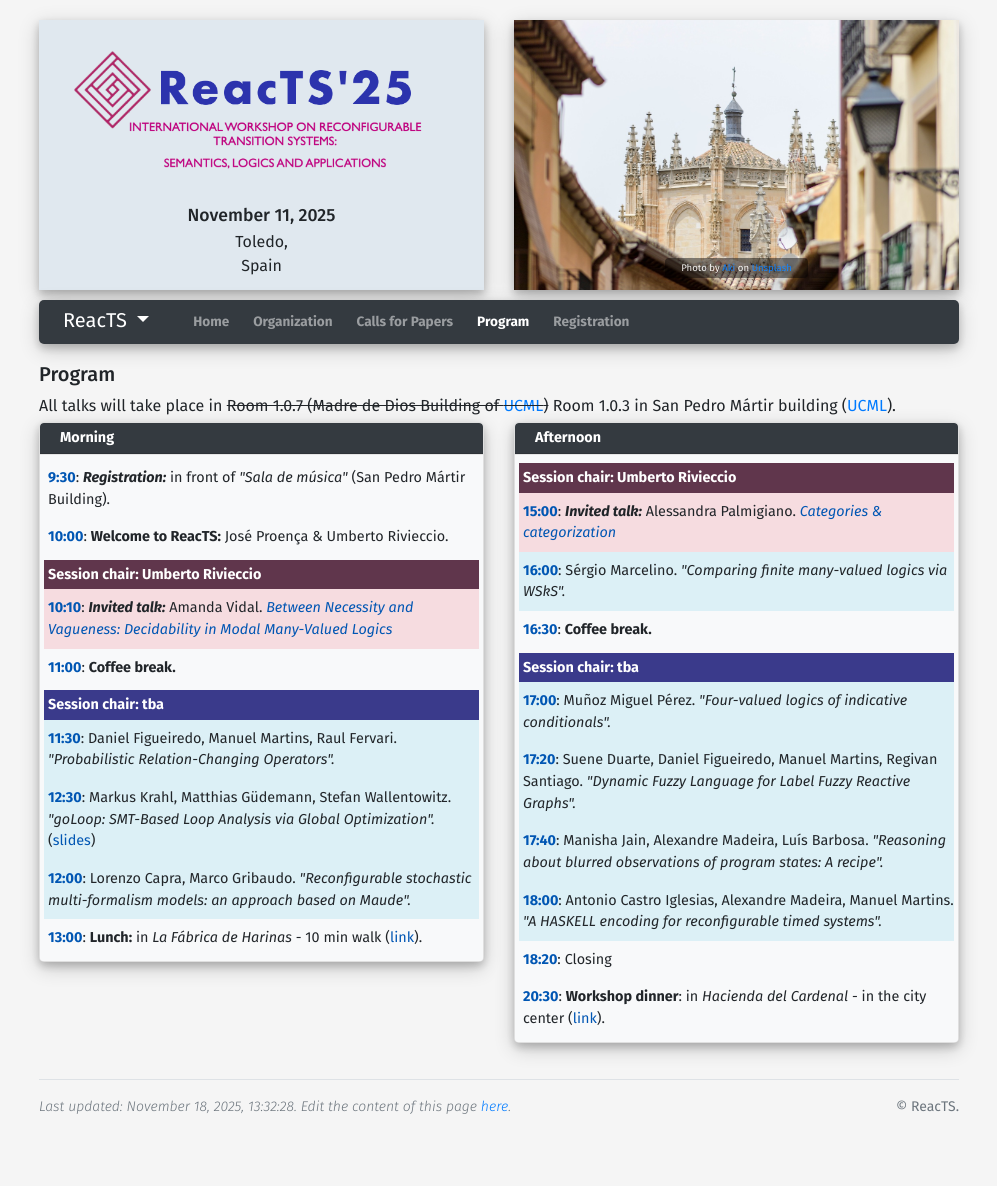
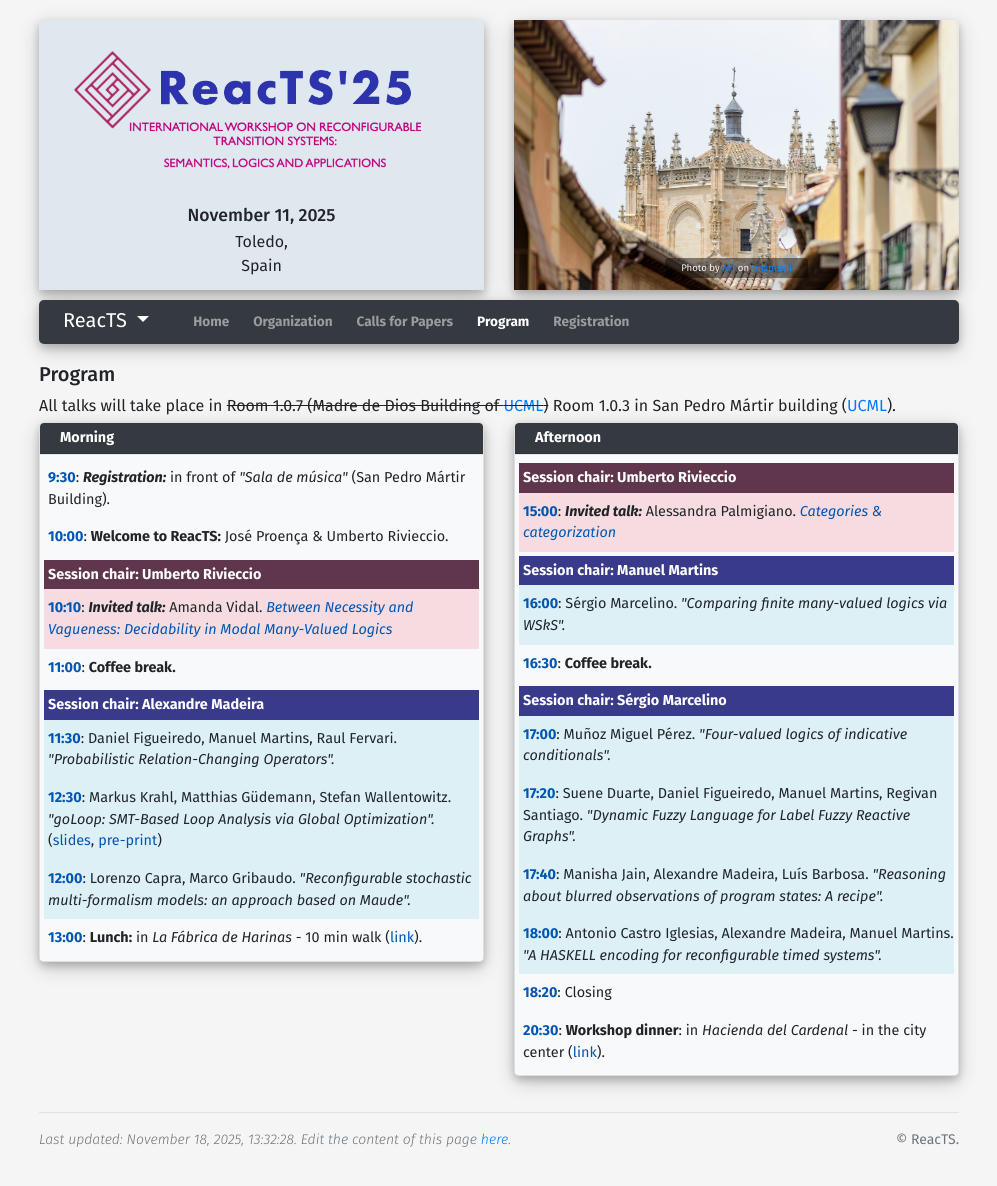
Before and after one commit to reacts-workshop/2025, a Jekyll site: the page built from program.html, in a window 1280 px wide. Shown: the whole page, without its empty margins (141-1138 px from the left). Built offline with Jekyll 4.4.1, drawn with Linux system fonts in a browser that asks for light colours; before the commit the page ends 1153 px from its top, so only the background shows below that.

Commit message:
new session chairs

```diff
--- a/program.html
+++ b/program.html
@@ -82,7 +82,7 @@ All talks will take place in <del>Room 1.0.7 (Madre de Dios Building of <a href=
                     <div class="session sorganisation">
                         <span class="time">11:00</span>: <b>Coffee break.</b>
                     </div>
-                    <div class="session schair">Session chair: tba</div>
+                    <div class="session schair">Session chair: Alexandre Madeira</div>
                     <div class="session stalk">
                         <span class="time">11:30</span>: Daniel Figueiredo, Manuel Martins, Raul Fervari.
                         <i>"Probabilistic Relation-Changing Operators".</i>
@@ -90,7 +90,8 @@ All talks will take place in <del>Room 1.0.7 (Madre de Dios Building of <a href=
                     <div class="session stalk">
                         <span class="time">12:30</span>: Markus Krahl, Matthias Güdemann, Stefan Wallentowitz.
                         <i>"goLoop: SMT-Based Loop Analysis via Global Optimization".</i>
-                        (<a href="assets/slides/goLoop-slides.pptx">slides</a>)
+                        (<a href="assets/slides/goLoop-slides.pptx">slides</a>, <a href="/2025/assets/files/ReacTS2025-pre-proceedings.pdf#page=21">pre-print</a>)
+
                     </div>
                     <div class="session stalk">
                         <span class="time">12:00</span>: Lorenzo Capra, Marco Gribaudo.
@@ -111,7 +112,7 @@ All talks will take place in <del>Room 1.0.7 (Madre de Dios Building of <a href=
                 <div class="session sinvited">
                     <span class="time">15:00</span>: <b><i>Invited talk:</b> </i>Alessandra Palmigiano. <i><a href="/2025/invited-talks#alessandrapalmigiano">Categories & categorization</a></i>
                 </div>
-                <!-- <div class="session schair">Session chair: Umberto Rivieccio</div> -->
+                <div class="session schair">Session chair: Manuel Martins</div>
                 <div class="session stalk">
                     <span class="time">16:00</span>: Sérgio Marcelino.
                     <i>"Comparing finite many-valued logics via WSkS".</i>
@@ -119,7 +120,7 @@ All talks will take place in <del>Room 1.0.7 (Madre de Dios Building of <a href=
                 <div class="session sorganisation">
                     <span class="time">16:30</span>: <b>Coffee break.</b>
                 </div>
-                <div class="session schair">Session chair: tba</div>
+                <div class="session schair">Session chair: Sérgio Marcelino</div>
                 <div class="session stalk">
                     <span class="time">17:00</span>: Muñoz Miguel Pérez.
                     <i>"Four-valued logics of indicative conditionals".</i>
```
